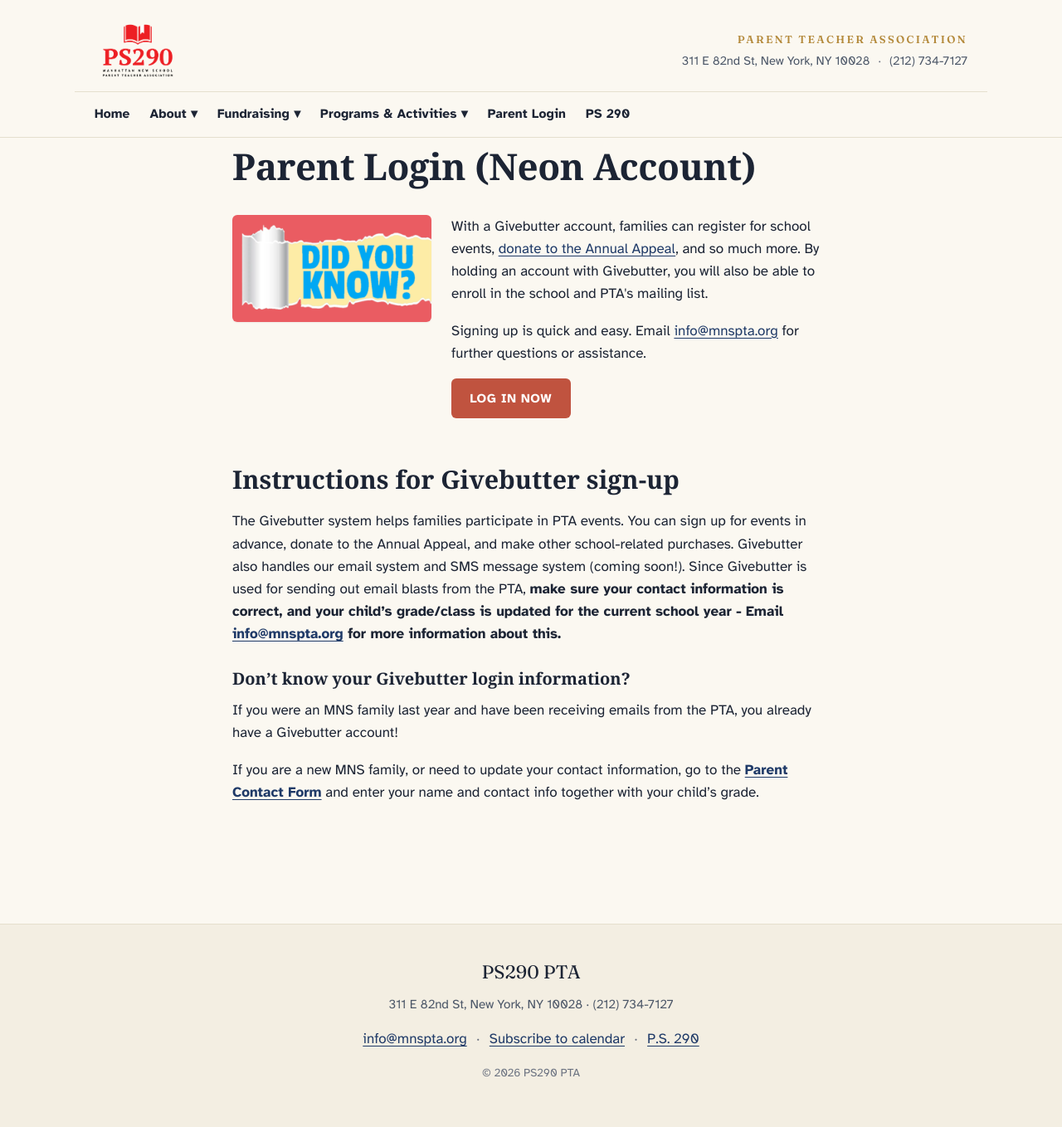
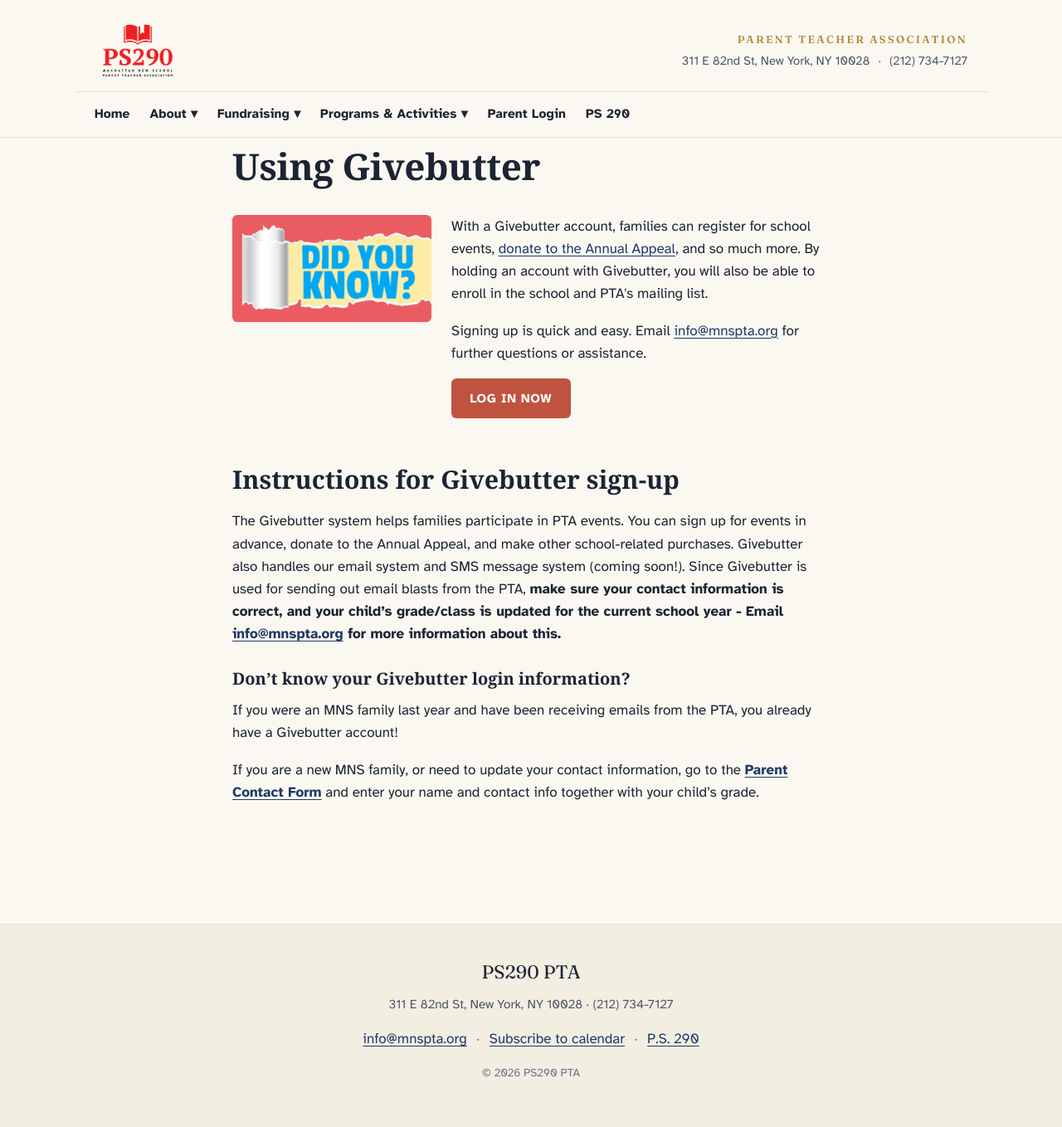
Before and after one commit to jlaurito/mnspta-jekyll, a Jekyll site: the page built from neon-account.md, in a window 1280 px wide. Shown: the whole page at 83% size. Built offline with Jekyll 4.4.1, drawn with Linux system fonts in a browser that asks for light colours.

Commit message:
Update title from 'Parent Login' to 'Using Givebutter'

```diff
--- a/neon-account.md
+++ b/neon-account.md
@@ -1,6 +1,6 @@
 ---
 layout: page
-title: Parent Login (Neon Account)
+title: Using Givebutter
 permalink: /neon-account/
 redirect_from:
   - /parent-login/
```
